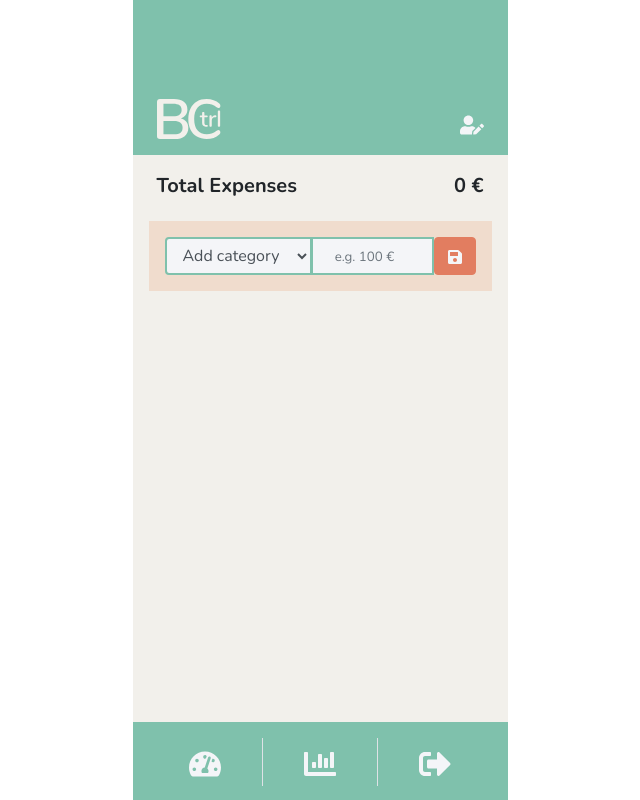
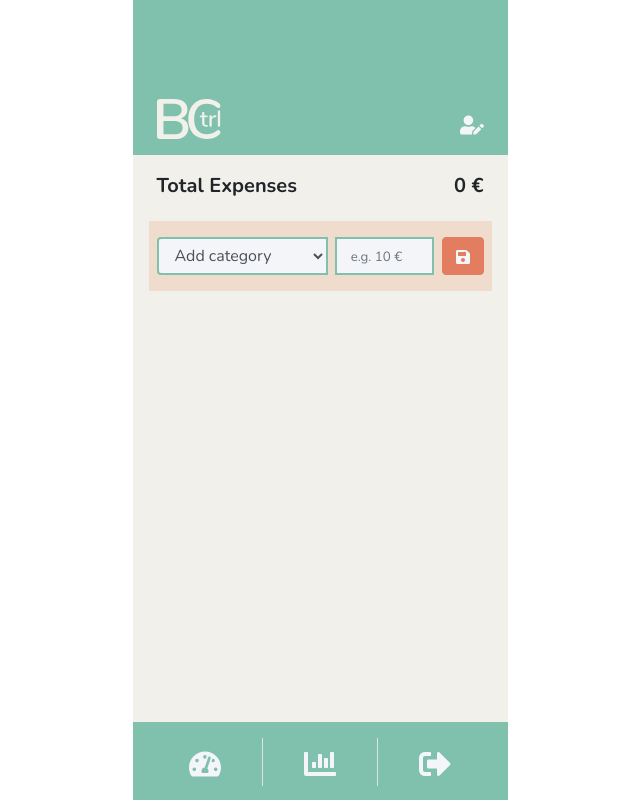
Before and after one commit to BCH-REACT20S-Project-1-Group-2/BCH-REACT20S-Project-1-Group-2.github.io, a React (Create React App) app in the folder frontend/: page /expense in a window 1280 px wide. Shown: the whole page, without its empty margins (320-960 px from the left). Built offline with nearby package versions, Linux system fonts and the light colour scheme.

Commit message:
bugfix/Expense_page_style: style fixed (#67)

```diff
--- a/frontend/src/components/ExpenseAdd.js
+++ b/frontend/src/components/ExpenseAdd.js
@@ -43,22 +43,23 @@ class ExpenseAdd extends React.Component {
     );
 
     return (
-      <Card.Body className="mt-3 p-3">
+      <Card.Body className="mt-3 py-3 px-2">
         <Form onSubmit={this.handleSubmit}>
           <InputGroup>
             <Form.Control
+              className="mr-2"
               as="select"
               defaultValue="Add category"
               required
               id="inputCategory"
-              style={{ width: "52px" }} // FIXME
+              style={{ width: "100px" }}
             >
               <option value="">Add category</option>
               {categoriesList}
             </Form.Control>
             <FormControl
               placeholder={expenseInputLabel}
-              className="text-center"
+              className="text-center mr-2"
               type="number"
               step=".01"
               required
--- a/frontend/src/phrases/App.json
+++ b/frontend/src/phrases/App.json
@@ -21,7 +21,7 @@
 
     "expensesLabel":"Total Expenses",
     "expensePageLinkLabel":"Add expense",
-    "expenseInputLabel":"e.g. 100 €",
+    "expenseInputLabel":"e.g. 10 €",
 
     "balanceLabel":"Balance"
 }
```
